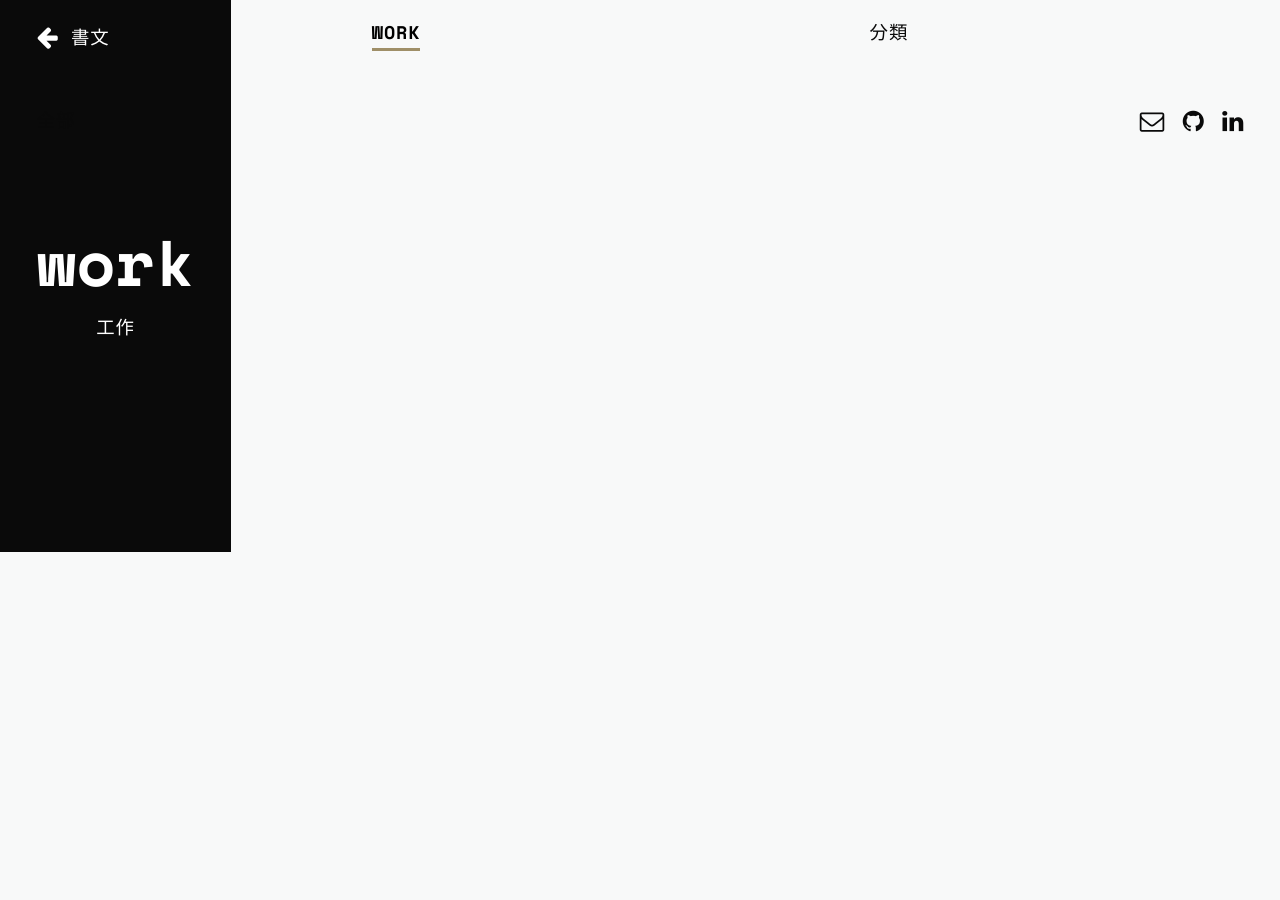
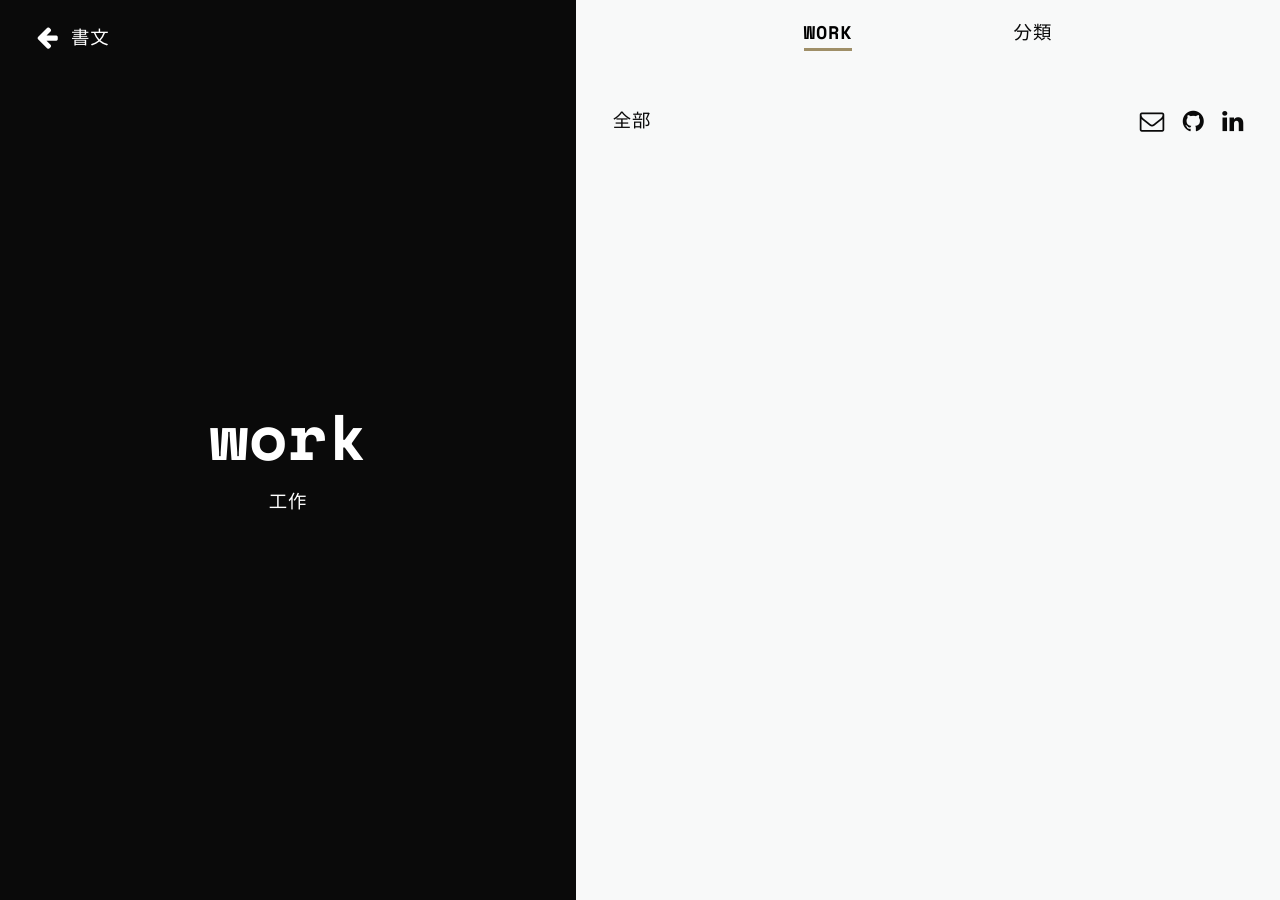
Before and after one commit to zhangyuanxin/blog-jekyll, a Jekyll site: the page built from _categories/work.html, in a window 1280 px wide. Built offline with Jekyll 4.4.1, drawn with Linux system fonts in a browser that asks for light colours; nearby versions of some CDN libraries; comment, search, counter and statistics services are not loaded.

Commit message:
初始化博客

```diff
--- a/_sass/_layout.scss
+++ b/_sass/_layout.scss
@@ -56,8 +56,8 @@ section {
         top: 0;
         left: 0;
 
-        //height: 100%;
-        //width: 45%;
+        height: 100%;
+        width: 45%;
       }
 
       &:after {
@@ -69,7 +69,7 @@ section {
       min-height: 100vh;
 
       @media (min-width: $mq-md) {
-        //margin-left: 45%;
+        margin-left: 45%;
       }
     }
   }
```
